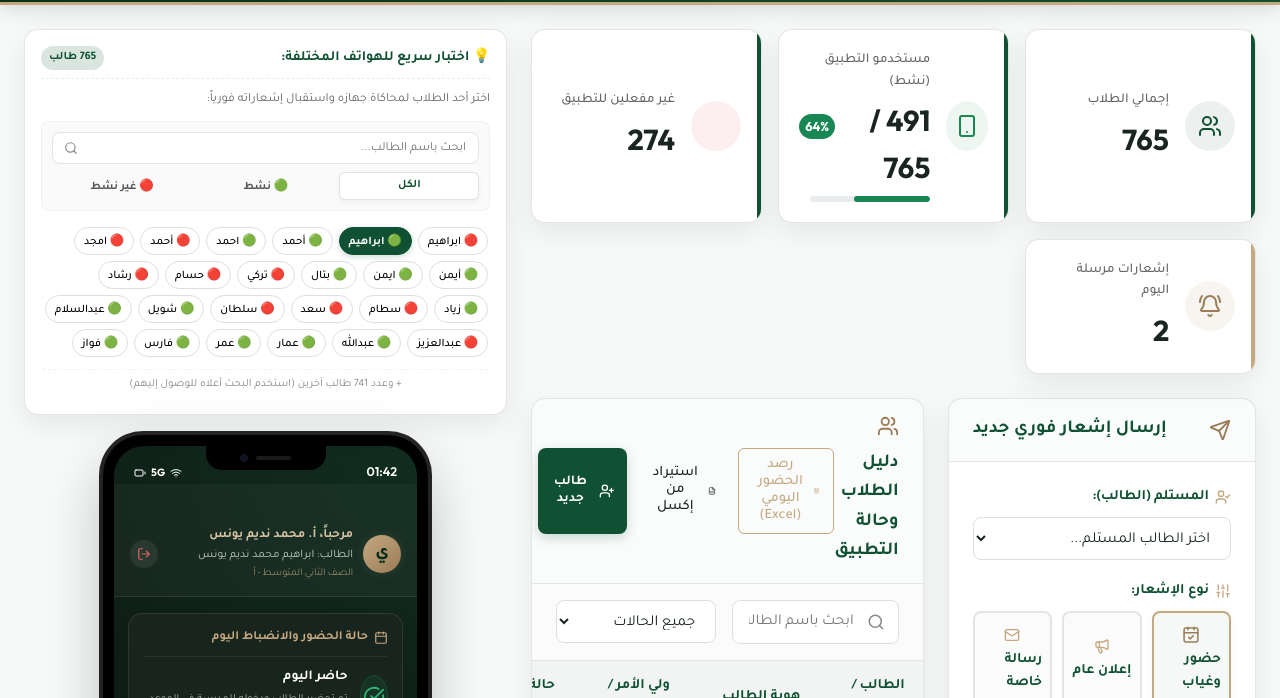
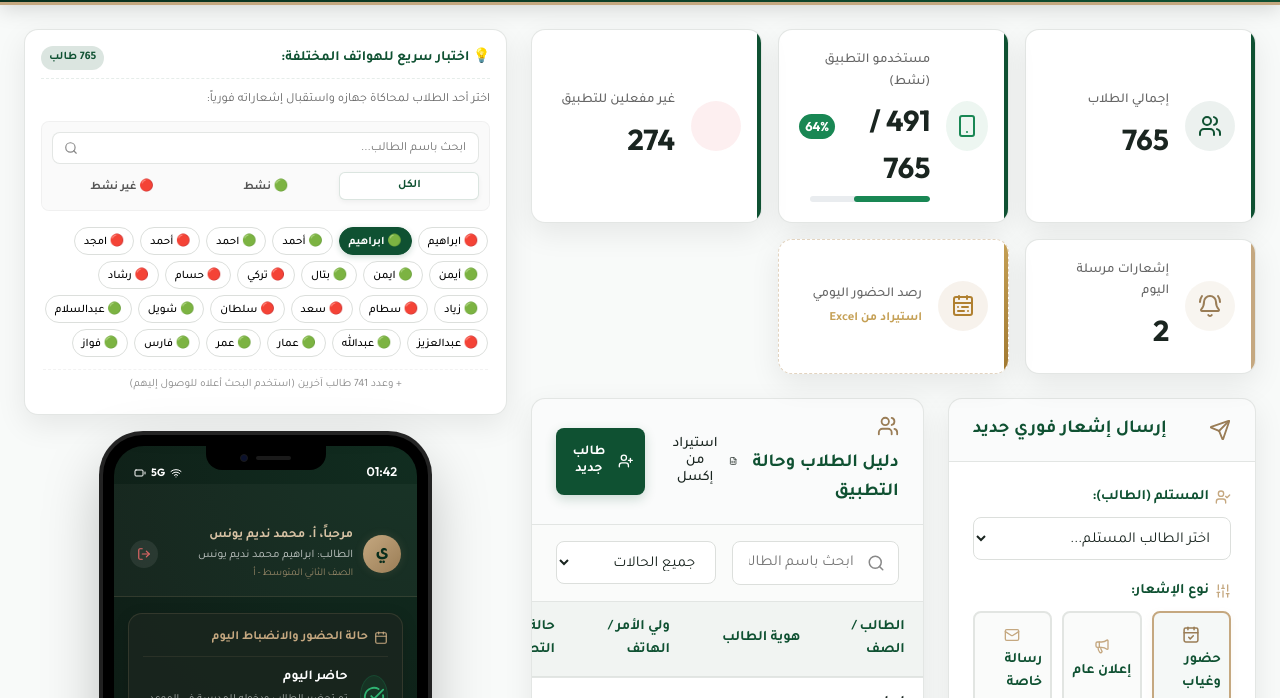
Before and after one commit to overseas500-creator/ajaweedApp, a website: page index.html in a window 1280 px wide. Shown: the part 102-800 px from the top of the page. Drawn offline with nearby package versions, Linux system fonts and the light colour scheme; some icons are missing.

Commit message:
Move daily attendance button to top stats row as standalone card

```diff
--- a/css/style.css
+++ b/css/style.css
@@ -329,6 +329,41 @@ body {
     background-color: rgba(197, 168, 128, 0.12);
     color: var(--accent-dark);
 }
+.icon-attendance {
+    background-color: rgba(197, 168, 128, 0.15);
+    color: #b08030;
+}
+
+/* بطاقة الإجراء السريع - قابلة للنقر بأسلوب مميز */
+.stat-card-action {
+    cursor: pointer;
+    border: 1.5px dashed rgba(197, 168, 128, 0.5);
+    position: relative;
+    overflow: hidden;
+    user-select: none;
+}
+.stat-card-action::before {
+    background: linear-gradient(180deg, #c5a055, #a07830) !important;
+}
+.stat-card-action:hover {
+    border-color: #c5a055;
+    border-style: solid;
+    background-color: rgba(197, 168, 128, 0.06);
+    transform: translateY(-5px);
+    box-shadow: 0 10px 25px rgba(197, 168, 128, 0.2);
+}
+.stat-card-action:hover .icon-attendance {
+    background-color: rgba(197, 168, 128, 0.25);
+    transform: scale(1.1);
+    transition: all 0.25s ease;
+}
+.stat-action-label {
+    font-family: var(--font-ar) !important;
+    font-size: 0.78rem !important;
+    font-weight: 600 !important;
+    color: #c5a055 !important;
+    letter-spacing: 0;
+}
 
 .stat-info h3 {
     font-size: 0.85rem;
--- a/index.html
+++ b/index.html
@@ -104,6 +104,15 @@
                     <div class="stat-info">
                         <h3>إشعارات مرسلة اليوم</h3>
                         <p id="stat-sent-today">0</p>
+                    </div>
+                </div>
+
+                <!-- Daily Attendance Quick Action Card -->
+                <div class="stat-card stat-card-action" onclick="openDailyAttendanceModal()" title="رصد الحضور اليومي من ملفات إكسل">
+                    <div class="stat-icon icon-attendance"><i data-lucide="calendar-range"></i></div>
+                    <div class="stat-info">
+                        <h3>رصد الحضور اليومي</h3>
+                        <p class="stat-action-label">استيراد من Excel</p>
                     </div>
                 </div>
             </div>
@@ -247,10 +256,6 @@
                             <h2>دليل الطلاب وحالة التطبيق</h2>
                         </div>
                         <div class="header-actions" style="display: flex; gap: 8px;">
-                            <button class="btn btn-secondary btn-import-daily" onclick="openDailyAttendanceModal()" style="background-color: var(--card-bg); border: 1px solid var(--gold-primary, #c5a880); color: var(--gold-primary, #c5a880); transition: all 0.2s; display: flex; align-items: center; gap: 6px; padding: 8px 14px; border-radius: 6px; cursor: pointer; font-family: 'Tajawal', sans-serif; font-weight: 500; font-size: 0.9rem;" onmouseover="this.style.backgroundColor='rgba(197, 168, 128, 0.1)';" onmouseout="this.style.backgroundColor='var(--card-bg)';">
-                                <i data-lucide="calendar-range" style="width: 16px; height: 16px;"></i>
-                                <span>رصد الحضور اليومي (Excel)</span>
-                            </button>
                             <button class="btn btn-secondary btn-import" onclick="triggerExcelImport()" style="background-color: var(--card-bg); border: 1px solid var(--border-color); color: var(--text-primary); transition: all 0.2s; display: flex; align-items: center; gap: 6px; padding: 8px 14px; border-radius: 6px; cursor: pointer; font-family: 'Tajawal', sans-serif; font-weight: 500; font-size: 0.9rem;" onmouseover="this.style.borderColor='var(--gold-primary)'; this.style.color='var(--gold-primary)';" onmouseout="this.style.borderColor='var(--border-color)'; this.style.color='var(--text-primary)';">
                                 <i data-lucide="file-spreadsheet" style="width: 16px; height: 16px;"></i>
                                 <span>استيراد من إكسل</span>
```
